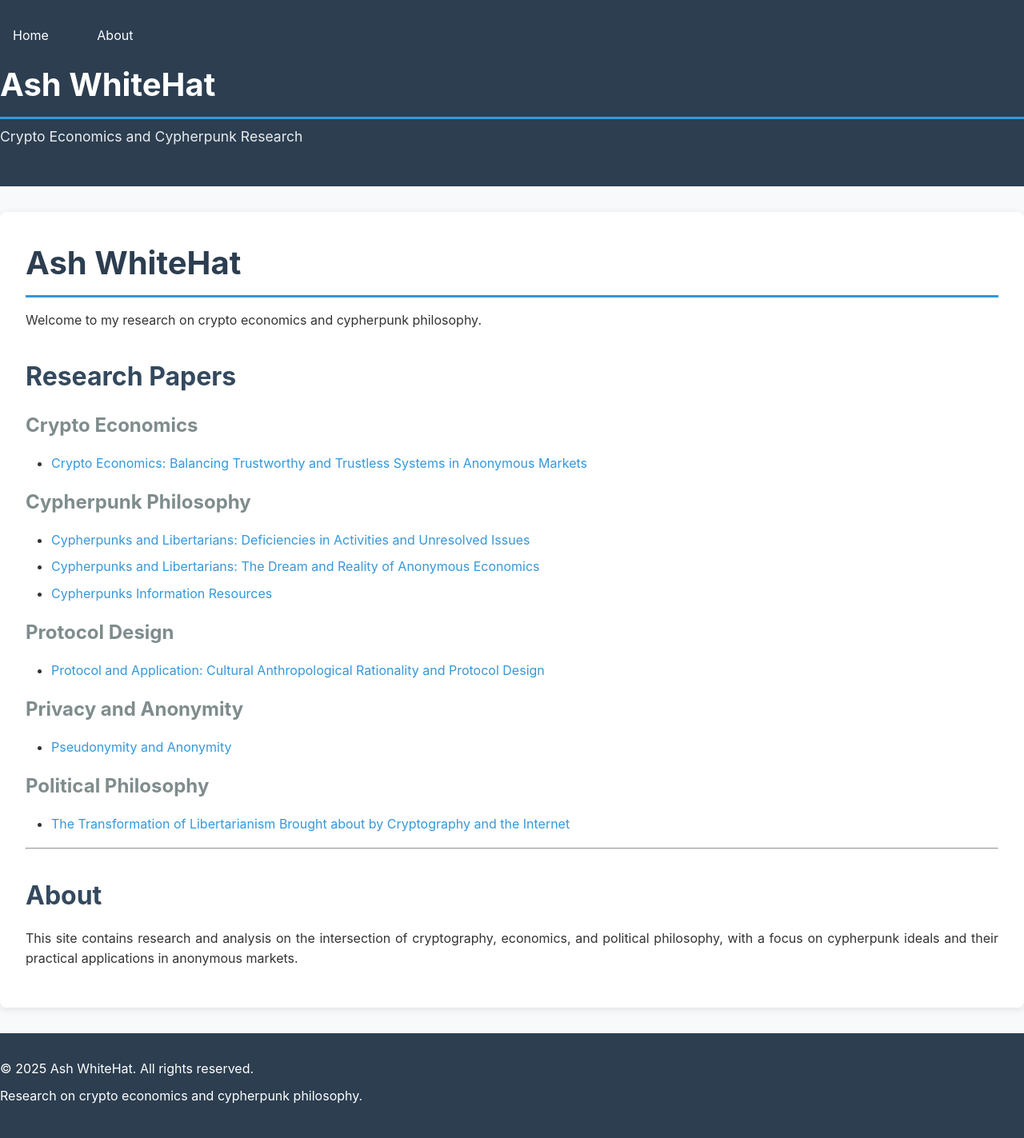
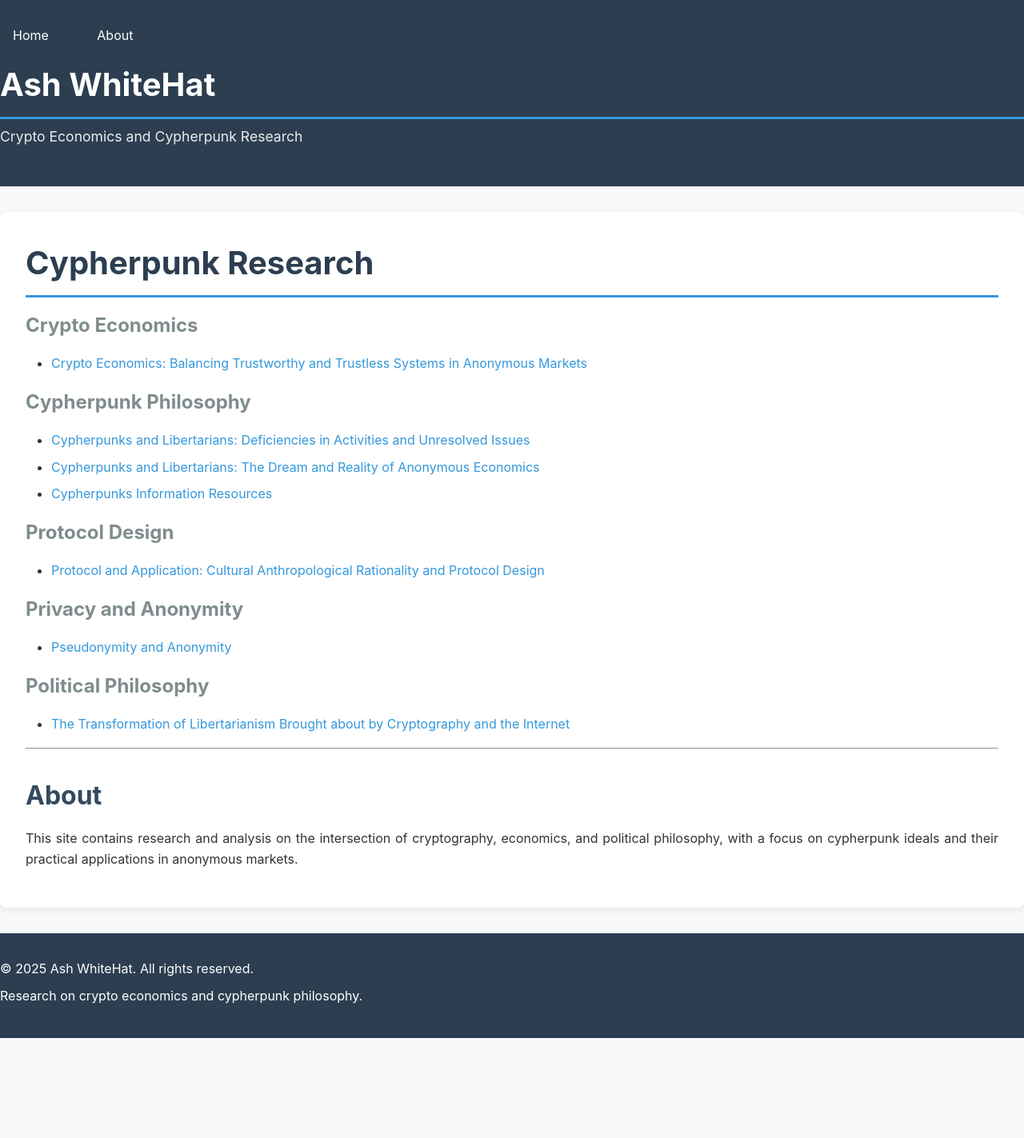
Before and after one commit to ashWhiteHat/thoughts, a Jekyll site: the page built from index.md, in a window 1280 px wide. Shown: the whole page at 80% size. Built offline with Jekyll 4.4.1, drawn with Linux system fonts in a browser that asks for light colours; after the commit the page ends 1298 px from its top, so only the background shows below that.

```diff
--- a/index.md
+++ b/index.md
@@ -1,14 +1,10 @@
 ---
 layout: default
-title: "Ash WhiteHat"
+title: "Cypherpunk"
 description: "Crypto Economics and Cypherpunk Research"
 ---
 
-# Ash WhiteHat
-
-Welcome to my research on crypto economics and cypherpunk philosophy.
-
-## Research Papers
+# Cypherpunk Research
 
 ### Crypto Economics
 - [Crypto Economics: Balancing Trustworthy and Trustless Systems in Anonymous Markets](crypto-economics-trustworthy-trustless-systems.md)
```
Also changed, not shown: README.md.
